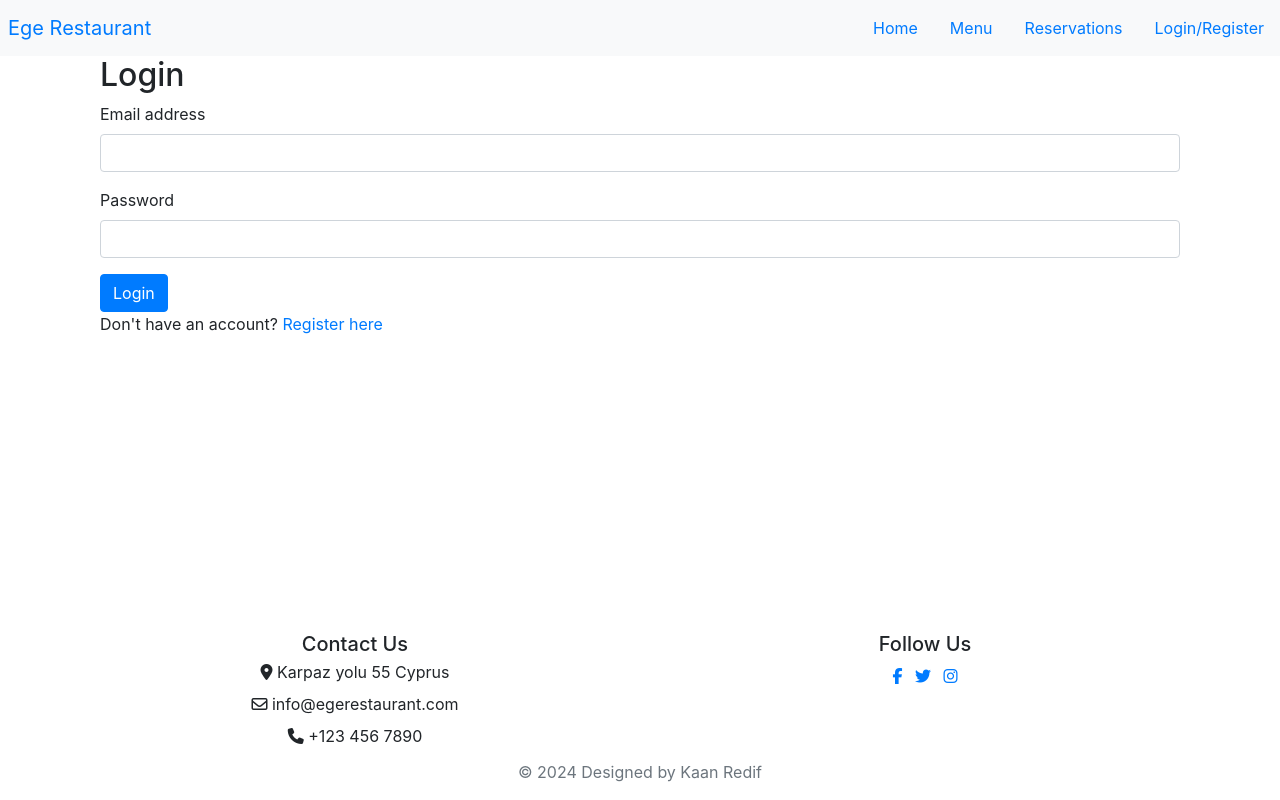
After one commit to redifo/ege-restaurant, a Django app: page /login/login/ in a window 1280 px wide. The commit adds this page. Run offline with Django 5.2, Linux system fonts and the light colour scheme; some libraries are stand-ins or nearby versions.

Commit message:
Enable debug mode, add login view, update reservation model and base template

```diff
--- a/ege/settings.py
+++ b/ege/settings.py
@@ -28,7 +28,7 @@ TEMPLATES_DIR = os.path.join(BASE_DIR, 'templates')
 # SECURITY WARNING: keep the secret key used in production secret!
 SECRET_KEY = os.environ.get("SECRET_KEY")
 # SECURITY WARNING: don't run with debug turned on in production!
-DEBUG = False
+DEBUG = True
 
 ALLOWED_HOSTS = ['.herokuapp.com',
                  '127.0.0.1',]
--- a/ege/urls.py
+++ b/ege/urls.py
@@ -23,7 +23,8 @@ urlpatterns = [
     path('summernote/', include('django_summernote.urls')),
 
 
-    path("menu/", include("menu.urls"), name="menu-urls"),
-    path('reservations/', include("reservations.urls"), name="reservations_urls"),
-    path("", include("home.urls"), name="home-urls"),
+    path("menu/", include("menu.urls")),
+    path('reservations/', include("reservations.urls")),
+    path("login/", include("home.urls")),
+    path("", include("home.urls")),
 ]
--- a/home/urls.py
+++ b/home/urls.py
@@ -1,7 +1,7 @@
 from django.urls import path
-from .views import Home
+from .views import Home, Login
 
 urlpatterns = [
-    path("", Home.as_view(), name="home")
-
+    path("", Home.as_view(), name="home"),
+    path("login/", Login.as_view(), name="login")
 ]
--- a/home/views.py
+++ b/home/views.py
@@ -7,3 +7,10 @@ class Home(TemplateView):
     Show the home page.
     """
     template_name = "home.html"
+
+
+class Login(TemplateView):
+    """
+    Show the login/register page.
+    """
+    template_name = "login.html"
--- /dev/null
+++ b/static/js/main.js
@@ -0,0 +1,9 @@
+function switchForm(form) {
+    if(form === 'login') {
+        $('#login-form').show();
+        $('#register-form').hide();
+    } else {
+        $('#login-form').hide();
+        $('#register-form').show();
+    }
+}
--- a/templates/base.html
+++ b/templates/base.html
@@ -2,6 +2,8 @@
 {% url 'home' as home_url %}
 {% url 'menu' as menu_url %}
 {% url 'reservations' as reservations_url %}
+{% url 'login' as login_url %}
+
 <!DOCTYPE html>
 <html lang="en">
 
@@ -40,7 +42,7 @@
                 <li class="nav-item p-2 {% if request.path == reservations_url %}active{% endif %}">
                     <a class="nav-link" href="/reservations/">Reservations</a>
                 </li>
-                <li class="nav-item p-2">
+                <li class="nav-item p-2 {% if request.path == '/login/' %}active{% endif %}"">
                     <a class="nav-link" href="/login/">Login/Register</a>
                 </li>
             </ul>
@@ -48,7 +50,7 @@
     </nav>
 
     <!-- Main Content -->
-    <div class="container pt-5">
+    <div class="container mt-2 pt-5">
         {% block content %}
         {% endblock %}
     </div>
@@ -86,5 +88,5 @@
     <script>
         $("#copyright").text(new Date().getFullYear());
     </script>
-
+    <script src="{% static 'js/main.js' %}"></script>
 </html>
--- a/templates/home.html
+++ b/templates/home.html
@@ -1,4 +1,4 @@
 {% extends "base.html" %}
 {% block content %}
-
+<p>home</p>
 {% endblock %}
--- /dev/null
+++ b/templates/login.html
@@ -0,0 +1,52 @@
+{% extends "base.html" %}
+{% block content %}
+
+<div class="container">
+    <div id="form-content">
+        <!-- Login Form -->
+        <div id="login-form">
+            <h2>Login</h2>
+            <form method="post" action="{% url 'login' %}">
+                {% csrf_token %}
+                <div class="form-group">
+                    <label for="loginEmail">Email address</label>
+                    <input type="email" class="form-control" id="loginEmail" name="email" required>
+                </div>
+                <div class="form-group">
+                    <label for="loginPassword">Password</label>
+                    <input type="password" class="form-control" id="loginPassword" name="password" required>
+                </div>
+                <button type="submit" class="btn btn-primary">Login</button>
+                <p class="switch-form">Don't have an account? <a href="#" onclick="switchForm('register')">Register here</a></p>
+            </form>
+        </div>
+
+        <!-- Registration Form -->
+        <div id="register-form" style="display:none;">
+            <h2>Register</h2>
+            <form method="post" action="{% url 'register' %}">
+                {% csrf_token %}
+                <div class="form-group">
+                    <label for="registerEmail">Email address</label>
+                    <input type="email" class="form-control" id="registerEmail" name="email" required>
+                </div>
+                <div class="form-group">
+                    <label for="registerName">Name</label>
+                    <input type="text" class="form-control" id="registerName" name="name" required>
+                </div>
+                <div class="form-group">
+                    <label for="registerPhone">Phone (Optional)</label>
+                    <input type="text" class="form-control" id="registerPhone" name="phone">
+                </div>
+                <div class="form-group">
+                    <label for="registerPassword">Password</label>
+                    <input type="password" class="form-control" id="registerPassword" name="password" required>
+                </div>
+                <button type="submit" class="btn btn-primary">Register</button>
+                <p class="switch-form">Already have an account? <a href="#" onclick="switchForm('login')">Login here</a></p>
+            </form>
+        </div>
+    </div>
+</div>
+
+{% endblock %}
```
Also changed, not shown: reservations/models.py (+5 -3 lines), reservations/migrations/0012_reservation_created_at_reservation_status_and_more.py (added).
